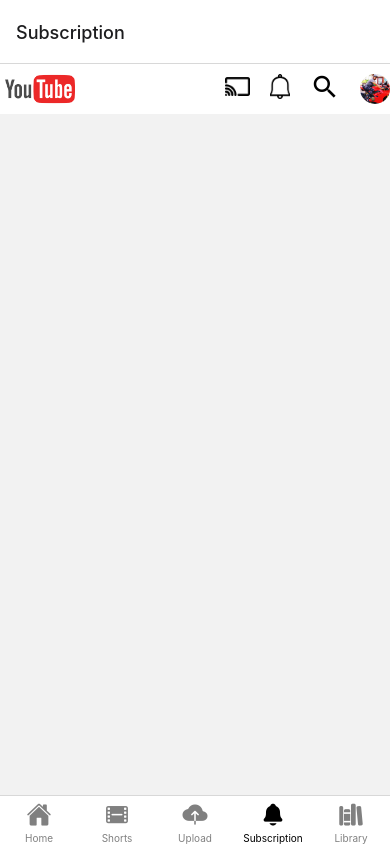
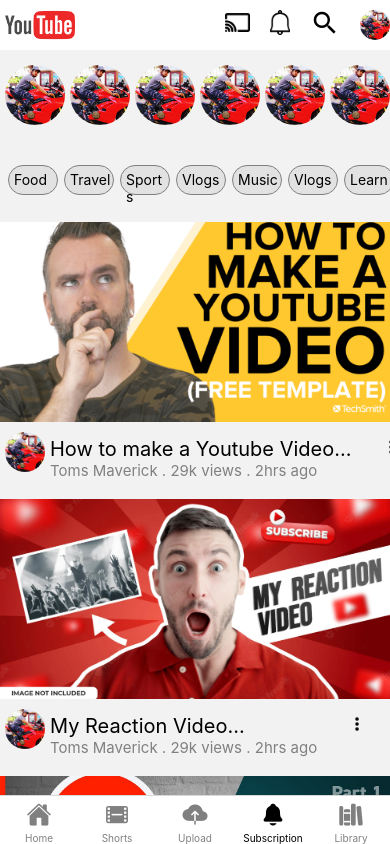
Before and after one commit to SrvnSravan/YoutubeClone, a React Native app in the folder YoutubeClone/: screen /Subscription in a window 390 px wide. Built offline with nearby package versions, Linux system fonts and the light colour scheme.

Commit message:
subscription screen added

```diff
--- a/YoutubeClone/src/components/bottom-tab.js
+++ b/YoutubeClone/src/components/bottom-tab.js
@@ -37,11 +37,31 @@
         activeTintColor: 'black',
         inactiveTintColor: 'gray',
       }}>
-      <Tab.Screen name="Home" component={HomeScreen} />
-      <Tab.Screen name="Shorts" component={ShortsScreen} />
-      <Tab.Screen name="Upload" component={UploadScreen} />
-      <Tab.Screen name="Subscription" component={SubscriptionScreen} />
-      <Tab.Screen name="Library" component={LibraryScreen} />
+      <Tab.Screen
+        name="Home"
+        component={HomeScreen}
+        options={{headerShown: false}}
+      />
+      <Tab.Screen
+        name="Shorts"
+        component={ShortsScreen}
+        options={{headerShown: false}}
+      />
+      <Tab.Screen
+        name="Upload"
+        component={UploadScreen}
+        options={{headerShown: false}}
+      />
+      <Tab.Screen
+        name="Subscription"
+        component={SubscriptionScreen}
+        options={{headerShown: false}}
+      />
+      <Tab.Screen
+        name="Library"
+        component={LibraryScreen}
+        options={{headerShown: false}}
+      />
     </Tab.Navigator>
   );
 };
--- a/YoutubeClone/src/components/genre-card.js
+++ b/YoutubeClone/src/components/genre-card.js
@@ -85,8 +85,8 @@
   container: {
     flexDirection: 'row',
     marginLeft: 5,
-    marginTop: 5,
-    marginBottom: 5,
+    marginTop: 20,
+    marginBottom: 20,
   },
   cardContainer: {
     borderRadius: 15,
--- /dev/null
+++ b/YoutubeClone/src/components/genre-circle-card.js
@@ -0,0 +1,161 @@
+import React from 'react';
+import {
+  View,
+  Text,
+  StyleSheet,
+  ScrollView,
+  TouchableOpacity,
+  Image
+} from 'react-native';
+
+const GenreCircleCard = () => {
+  return (
+    <ScrollView horizontal={true} showsHorizontalScrollIndicator={false}>
+      <View style={styles.container}>
+          <TouchableOpacity>
+          <Image
+            style={styles.dp}
+            source={require('../assets/images/dp.jpg')}
+          />
+          </TouchableOpacity>
+      </View>
+
+      <View style={styles.container}>
+          <TouchableOpacity>
+          <Image
+            style={styles.dp}
+            source={require('../assets/images/dp.jpg')}
+          />
+          </TouchableOpacity>
+      </View>
+
+      <View style={styles.container}>
+          <TouchableOpacity>
+          <Image
+            style={styles.dp}
+            source={require('../assets/images/dp.jpg')}
+          />
+          </TouchableOpacity>
+      </View>
+
+      <View style={styles.container}>
+          <TouchableOpacity>
+          <Image
+            style={styles.dp}
+            source={require('../assets/images/dp.jpg')}
+          />
+          </TouchableOpacity>
+      </View>
+
+      <View style={styles.container}>
+          <TouchableOpacity>
+          <Image
+            style={styles.dp}
+            source={require('../assets/images/dp.jpg')}
+          />
+          </TouchableOpacity>
+      </View>
+
+      <View style={styles.container}>
+          <TouchableOpacity>
+          <Image
+            style={styles.dp}
+            source={require('../assets/images/dp.jpg')}
+          />
+          </TouchableOpacity>
+      </View>
+
+      <View style={styles.container}>
+          <TouchableOpacity>
+          <Image
+            style={styles.dp}
+            source={require('../assets/images/dp.jpg')}
+          />
+          </TouchableOpacity>
+      </View>
+
+      <View style={styles.container}>
+          <TouchableOpacity>
+          <Image
+            style={styles.dp}
+            source={require('../assets/images/dp.jpg')}
+          />
+          </TouchableOpacity>
+      </View>
+
+      <View style={styles.container}>
+          <TouchableOpacity>
+          <Image
+            style={styles.dp}
+            source={require('../assets/images/dp.jpg')}
+          />
+          </TouchableOpacity>
+      </View>
+
+      <View style={styles.container}>
+          <TouchableOpacity>
+          <Image
+            style={styles.dp}
+            source={require('../assets/images/dp.jpg')}
+          />
+          </TouchableOpacity>
+      </View>
+
+      <View style={styles.container}>
+          <TouchableOpacity>
+          <Image
+            style={styles.dp}
+            source={require('../assets/images/dp.jpg')}
+          />
+          </TouchableOpacity>
+      </View>
+
+      <View style={styles.container}>
+          <TouchableOpacity>
+          <Image
+            style={styles.dp}
+            source={require('../assets/images/dp.jpg')}
+          />
+          </TouchableOpacity>
+      </View>
+
+      <View style={styles.container}>
+          <TouchableOpacity>
+          <Image
+            style={styles.dp}
+            source={require('../assets/images/dp.jpg')}
+          />
+          </TouchableOpacity>
+      </View>
+    </ScrollView>
+  );
+};
+
+const styles = StyleSheet.create({
+  container: {
+    flexDirection: 'row',
+    marginLeft: 5,
+    marginTop: 15,
+    marginBottom: 20,
+  },
+  cardContainer: {
+    borderRadius: 15,
+    borderWidth: 1,
+    borderColor: 'grey',
+    backgroundColor: '#e2e2e2',
+    width: 50,
+    height: 30,
+    marginHorizontal: 3,
+  },
+  text: {
+    color: 'black',
+    marginLeft: 5,
+    marginTop: 5,
+  },
+  dp: {
+    width: 60,
+    height: 60,
+    borderRadius: 30
+  },
+});
+export default GenreCircleCard;
--- a/YoutubeClone/src/screens/subscription-screen.js
+++ b/YoutubeClone/src/screens/subscription-screen.js
@@ -1,11 +1,17 @@
 import React from 'react';
 import {View, Text} from 'react-native';
 import TopBar from '../components/top-bar';
+import GenreCard from '../components/genre-card';
+import HomeFeeds from '../components/home-feeds';
+import GenreCircleCard from '../components/genre-circle-card';
 
 const SubscriptionScreen = () => {
   return (
     <View>
       <TopBar />
+      <GenreCircleCard />
+      <GenreCard />
+      <HomeFeeds />
     </View>
   );
 };
```
